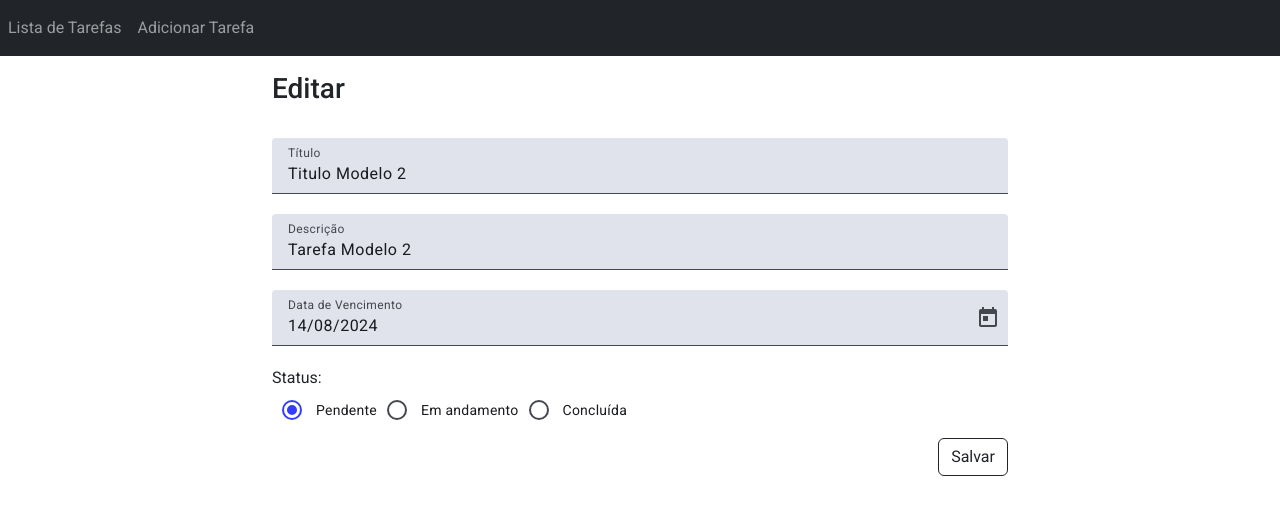
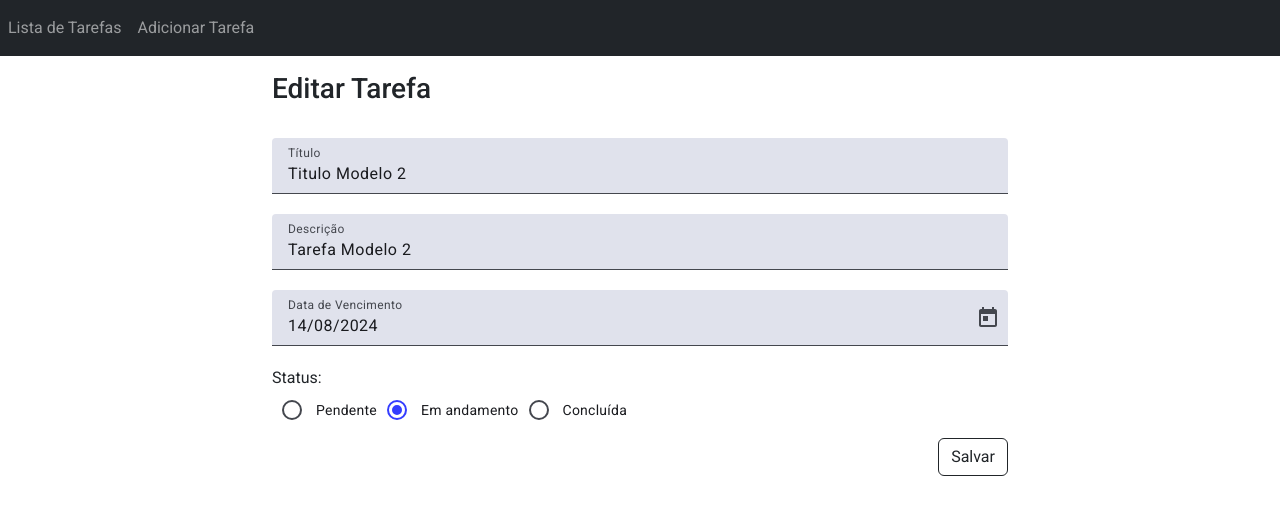
Before and after one commit to PedroGuerraMP/Tarefas, an Angular app in the folder app-tarefas/: page /edit/1 in a window 1280 px wide. Shown: the top 514 px of the page. Built offline with nearby package versions, Linux system fonts and the light colour scheme.

Commit message:
add reactive radiobutton

```diff
--- a/app-tarefas/src/app/app.routes.ts
+++ b/app-tarefas/src/app/app.routes.ts
@@ -5,6 +5,6 @@ import { DetailTarefaComponent } from './components/detail-tarefa/detail-tarefa.
 export const routes: Routes = [
     { path: '', redirectTo: 'list', pathMatch: 'full' },
     { path: 'list', component: TarefaListComponent },
-    { path: 'add', component: DetailTarefaComponent, title: "Adicionar" },
-    { path: 'edit/:id', component: DetailTarefaComponent, title: "Editar" },
+    { path: 'add', component: DetailTarefaComponent, title: "Adicionar Tarefa" },
+    { path: 'edit/:id', component: DetailTarefaComponent, title: "Editar Tarefa" },
 ];
--- a/app-tarefas/src/app/components/detail-tarefa/detail-tarefa.component.html
+++ b/app-tarefas/src/app/components/detail-tarefa/detail-tarefa.component.html
@@ -25,7 +25,7 @@
     <div class="row">
         <label>Status: </label>
         <mat-radio-group formControlName="status">
-            <mat-radio-button [checked]="true" [value]="0" class="">Pendente</mat-radio-button>
+            <mat-radio-button [value]="0">Pendente</mat-radio-button>
             <mat-radio-button [value]="1">Em andamento</mat-radio-button>
             <mat-radio-button [value]="2">Concluída</mat-radio-button>
         </mat-radio-group>
--- a/app-tarefas/src/app/components/detail-tarefa/detail-tarefa.component.ts
+++ b/app-tarefas/src/app/components/detail-tarefa/detail-tarefa.component.ts
@@ -40,7 +40,7 @@ throw new Error('Method not implemented.');
     titulo: new FormControl(''),
     descricao: new FormControl(''),
     data_vencimento: new FormControl(new Date()),
-    status: new FormControl(''),
+    status: new FormControl(0),
   });
 
   pageTitle: string = "";
@@ -53,12 +53,13 @@ throw new Error('Method not implemented.');
 
     this.route.params.subscribe((event)=> {
       this.tarefaService.get(event['id']).subscribe((tarefa) => {
+        console.log(tarefa)
         this.tarefaFormGroup.setValue({
           id: (tarefa.id? tarefa.id : 0).toString(),
           titulo: tarefa.titulo? tarefa.titulo : "",
           descricao: tarefa.descricao? tarefa.descricao : "",
           data_vencimento: moment(tarefa.data_vencimento? tarefa.data_vencimento : moment.now()).toDate(),
-          status: tarefa.status? tarefa.status.valueOf().toString() : '0'
+          status: tarefa.status? tarefa.status.valueOf() : 0
         });
 
       })
```
